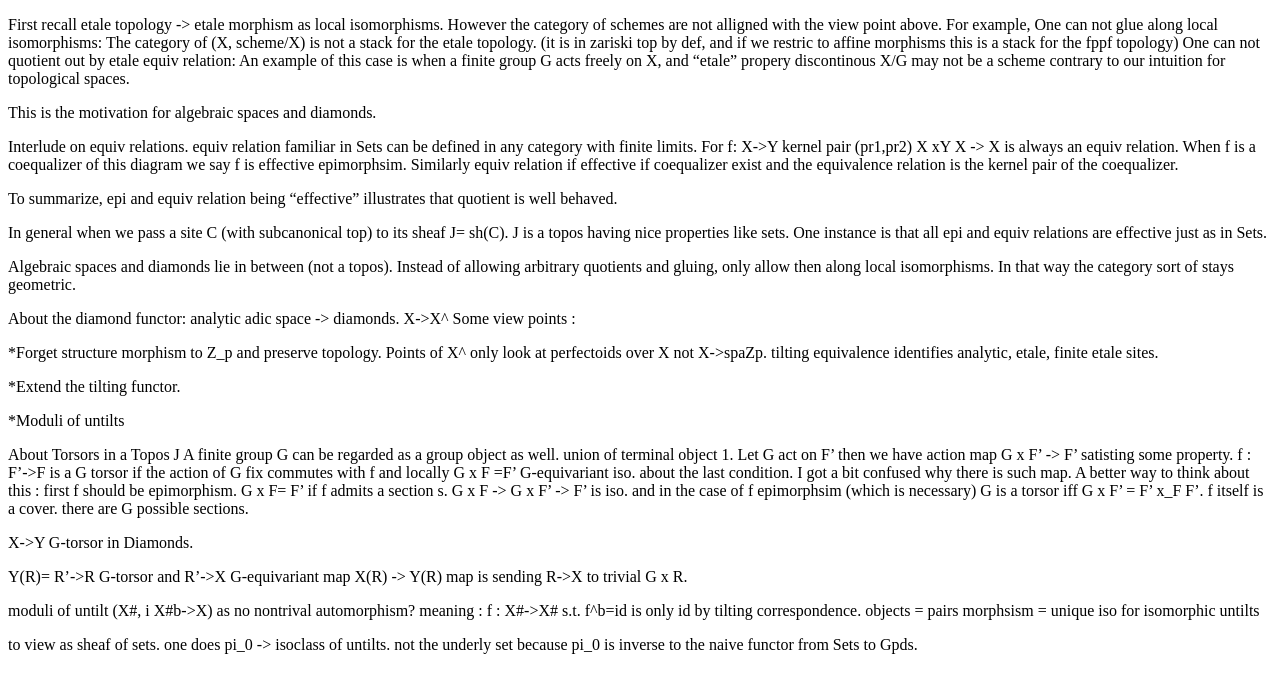
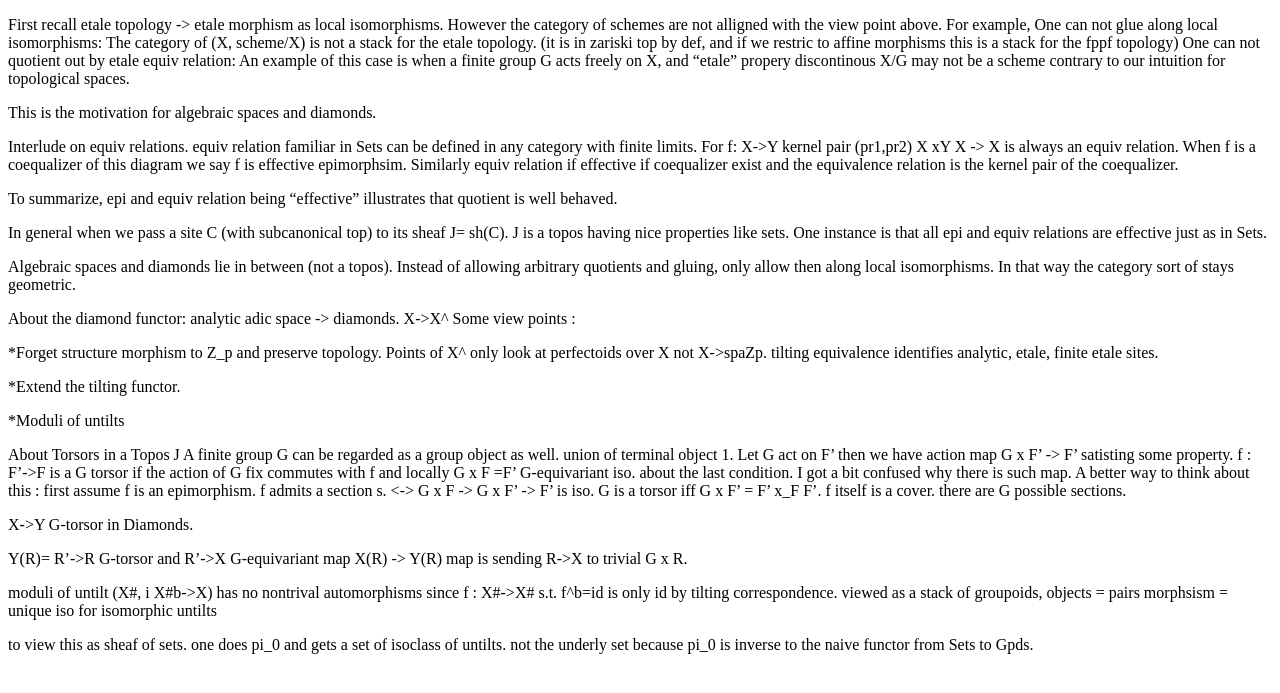
Before and after one commit to alchan00/alchan00.github.io, a Jekyll site: the page built from topics/p-adic-geometry/diamonds/index.md, in a window 1280 px wide. Shown: the top 693 px of the page. Built offline with Jekyll 4.4.1, drawn with Linux system fonts in a browser that asks for light colours; our own code applies the rules of GitHub Pages for plain Markdown files.

Commit message:
Update index.md

```diff
--- a/topics/p-adic-geometry/diamonds/index.md
+++ b/topics/p-adic-geometry/diamonds/index.md
@@ -44,9 +44,9 @@ in a Topos J A finite group G can be regarded as a group object as well. union o
 Let G act on F' then we have action map G x F' -> F' satisting some property.
 f : F'->F  is a G torsor if the action of G fix commutes with f and locally G x F =F' G-equivariant iso.
 about the last condition. I got a bit confused why there is such map.
-A better way to think about this : first f should be epimorphism. G x F= F' if f admits a section s.
-G x F -> G x F' -> F' is iso.
-and in the case of f epimorphsim (which is necessary) G is a torsor iff G x F' = F' x_F F'. f itself is a cover. there are G possible sections.
+A better way to think about this : first assume f is an epimorphism.
+f admits a section s. <-> G x F -> G x F' -> F' is iso.
+G is a torsor iff G x F' = F' x_F F'. f itself is a cover. there are G possible sections.
 
 
 X->Y G-torsor in Diamonds.
@@ -56,10 +56,10 @@ X(R) -> Y(R) map is
 sending R->X to trivial G x R.
 
 
-moduli of untilt (X#, i X#b->X) as no nontrival automorphism?
-meaning : f : X#->X# s.t. f^b=id is only id by tilting correspondence.
+moduli of untilt (X#, i X#b->X) has no nontrival automorphisms since f : X#->X# s.t. f^b=id is only id by tilting correspondence.
+viewed as a stack of groupoids,
 objects = pairs
 morphsism = unique iso for isomorphic untilts
 
-to view as sheaf of sets. one does pi_0 -> isoclass of untilts. not the underly set
+to view this as sheaf of sets. one does pi_0 and gets a set of isoclass of untilts. not the underly set
 because pi_0 is inverse to the naive functor from Sets to Gpds.
```
